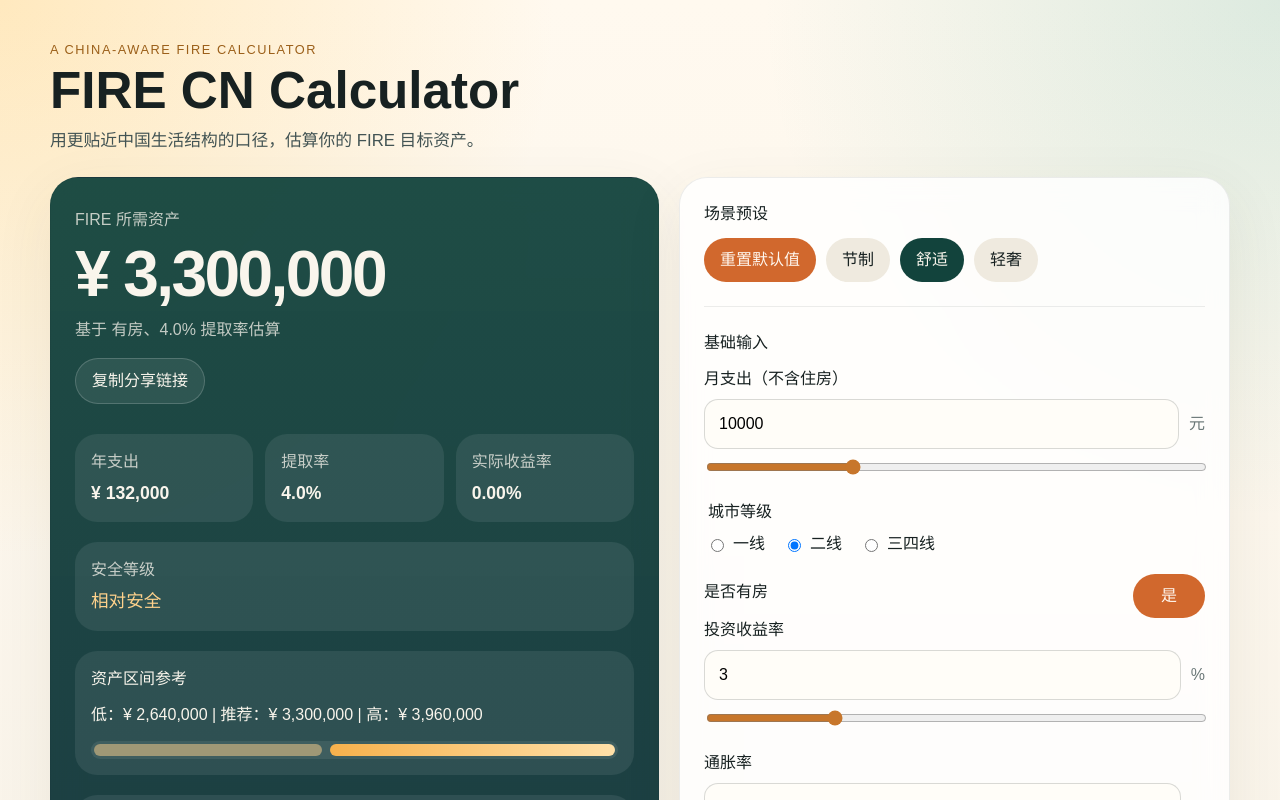
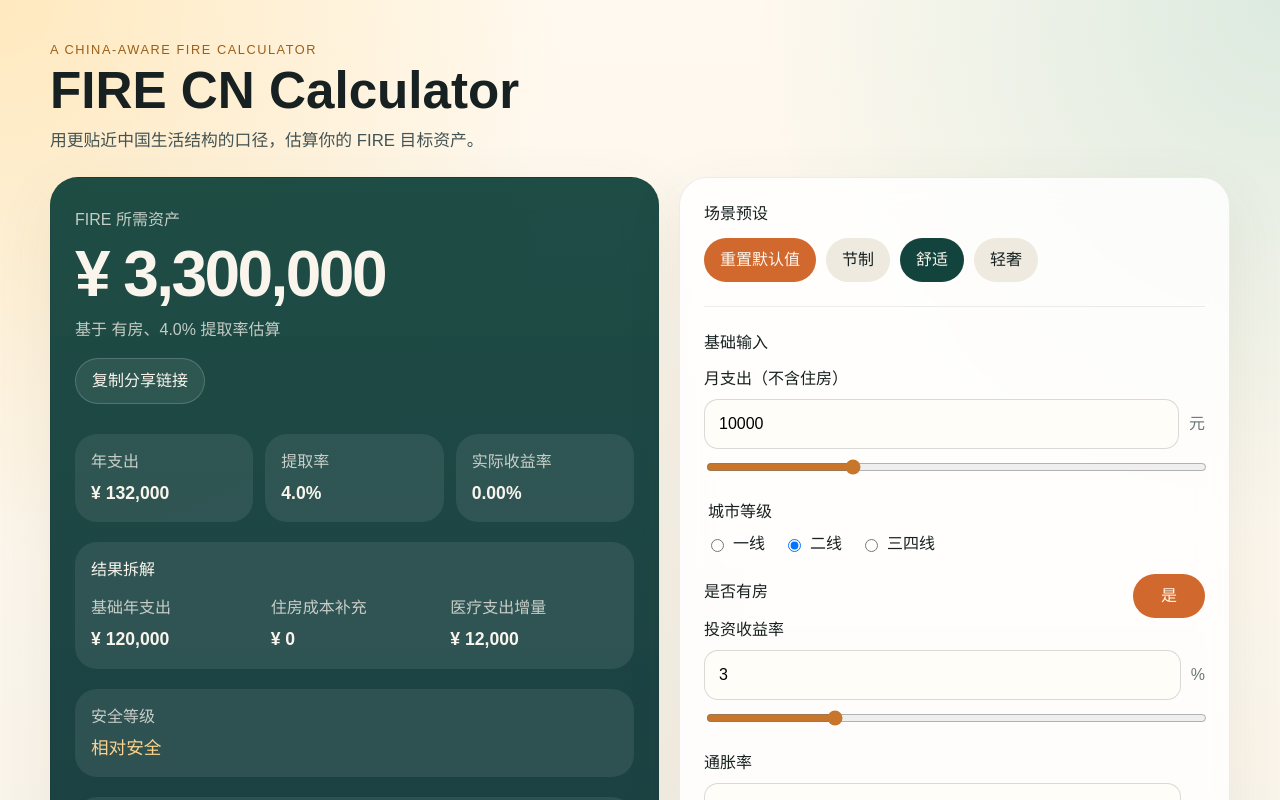
Before and after one commit to cholf5/fire-cn-calculator, a React (Vite) app: page / in a window 1280 px wide. Shown: the top 800 px of the page. Built offline with nearby package versions, Linux system fonts and the light colour scheme.

Commit message:
feat: add result breakdown details

```diff
--- a/src/components/ResultPanel.tsx
+++ b/src/components/ResultPanel.tsx
@@ -12,6 +12,7 @@ export function ResultPanel({ values, result }: ResultPanelProps) {
   const barMax = result.upperBound;
   const recommendedWidth = `${(result.fireTarget / barMax) * 100}%`;
   const conservativeWidth = `${(result.lowerBound / barMax) * 100}%`;
+  const annualHousingCost = result.monthlyHousingCost * 12;
 
   useEffect(() => {
     if (copyState === "idle") {
@@ -71,6 +72,24 @@ export function ResultPanel({ values, result }: ResultPanelProps) {
         </div>
       </div>
 
+      <div className="breakdown-card">
+        <h2>结果拆解</h2>
+        <div className="breakdown-grid">
+          <div>
+            <span>基础年支出</span>
+            <strong>{formatCurrency(result.baseAnnualExpense)}</strong>
+          </div>
+          <div>
+            <span>住房成本补充</span>
+            <strong>{formatCurrency(annualHousingCost)}</strong>
+          </div>
+          <div>
+            <span>医疗支出增量</span>
+            <strong>{formatCurrency(result.medicalAnnualExpense)}</strong>
+          </div>
+        </div>
+      </div>
+
       <div className="tag-block">
         <span className="tag-label">安全等级</span>
         <strong className="risk-tag">{result.safetyLabel}</strong>
--- a/src/styles.css
+++ b/src/styles.css
@@ -276,6 +276,7 @@ input {
 
 .result-grid div,
 .tag-block,
+.breakdown-card,
 .range-card,
 .risk-card {
   padding: 16px;
@@ -284,10 +285,32 @@ input {
 }
 
 .result-grid strong,
+.breakdown-grid strong,
 .tag-block strong {
   display: block;
   margin-top: 6px;
   font-size: 1.1rem;
+}
+
+.breakdown-card h2 {
+  margin: 0 0 14px;
+  font-size: 1rem;
+}
+
+.breakdown-grid {
+  display: grid;
+  grid-template-columns: repeat(3, minmax(0, 1fr));
+  gap: 12px;
+}
+
+.breakdown-grid div {
+  padding: 0;
+  background: transparent;
+  border-radius: 0;
+}
+
+.breakdown-grid span {
+  color: rgba(249, 245, 236, 0.76);
 }
 
 .risk-tag {
@@ -371,6 +394,10 @@ input {
     grid-template-columns: 1fr;
   }
 
+  .breakdown-grid {
+    grid-template-columns: 1fr;
+  }
+
   .toggle-row {
     align-items: flex-start;
     gap: 12px;
```
Also changed, not shown: 1 other file (tests, documents, lock files or other folders).
